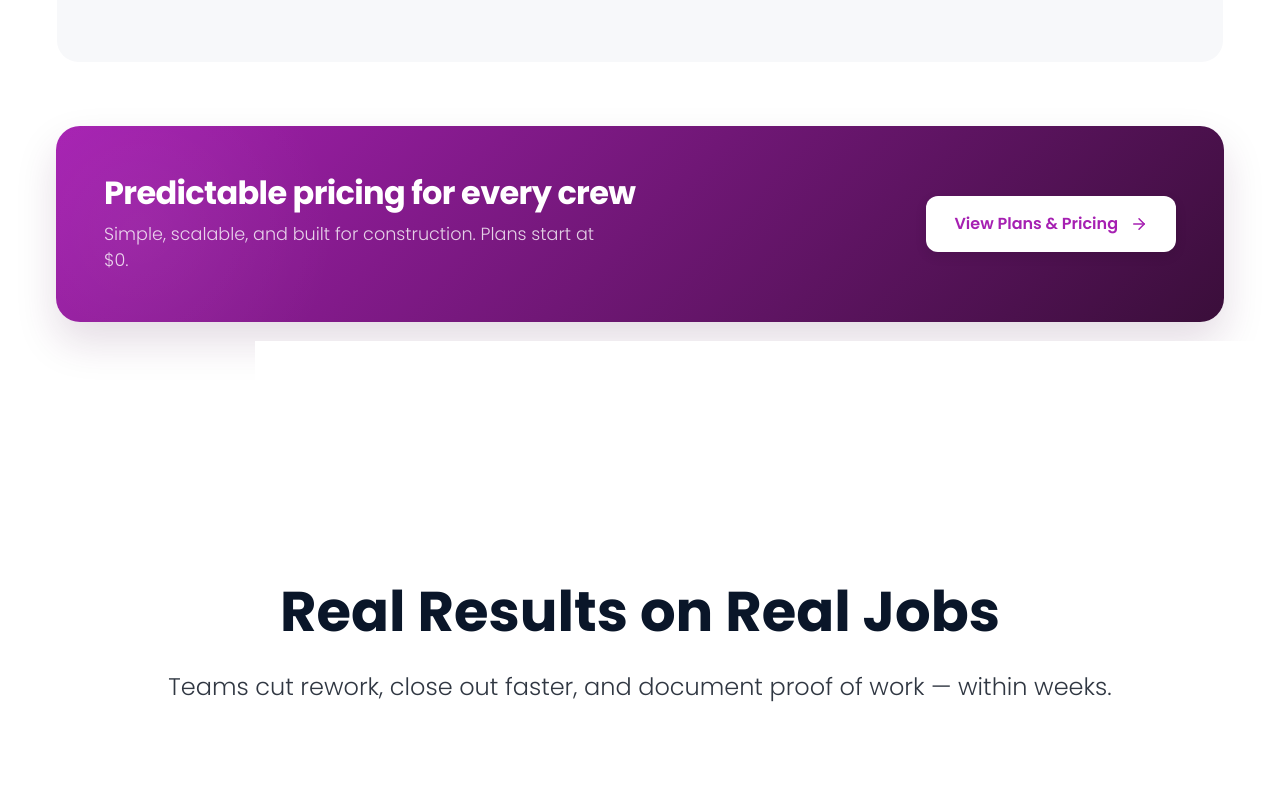
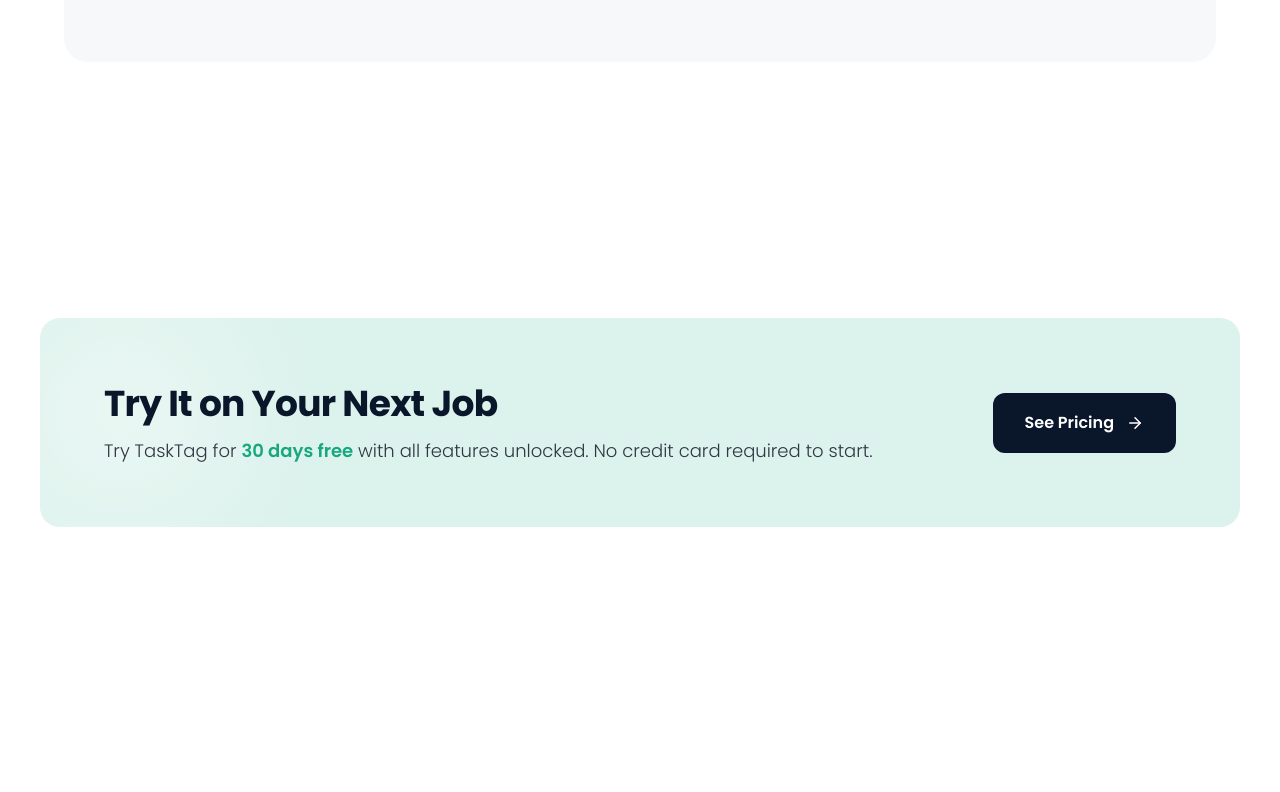
Before and after one commit to dedekysf/Landing-Page, a React (Vite) app: page / in a window 1280 px wide. Shown: the part 5740-6532 px from the top of the page. Built offline with nearby package versions, Linux system fonts and the light colour scheme.

Commit message:
style: perfect alignment for PricingTeaser with BlogResources

```diff
--- a/src/components/sections/BlogResources.module.css
+++ b/src/components/sections/BlogResources.module.css
@@ -1,5 +1,5 @@
 .section {
-    padding: 8rem 2rem 16rem 2rem;
+    padding: 8rem 2rem 8rem 2rem;
     margin: 0;
     background: var(--white);
 }
--- a/src/components/sections/CallToAction.module.css
+++ b/src/components/sections/CallToAction.module.css
@@ -1,6 +1,6 @@
 .section {
     background: var(--white);
-    padding: 12rem 1rem 0 1rem;
+    padding: 8rem 2rem 8rem 2rem;
     text-align: center;
     color: var(--text-primary);
     position: relative;
--- a/src/components/sections/ClientProof.module.css
+++ b/src/components/sections/ClientProof.module.css
@@ -1,5 +1,5 @@
 .section {
-    padding: 12rem 1rem;
+    padding: 8rem 2rem 8rem 2rem;
     background-color: transparent;
     color: var(--text-primary);
 }
--- a/src/components/sections/PricingTeaser.module.css
+++ b/src/components/sections/PricingTeaser.module.css
@@ -1,17 +1,23 @@
 .section {
-    padding: 4rem 2rem;
+    padding: 16rem 2rem 8rem 2rem;
+    margin: 0;
     background: var(--white);
 }
 
+.container {
+    max-width: var(--spacing-container);
+    margin: 0 auto;
+}
+
 .banner {
-    background: linear-gradient(135deg, var(--dark-magenta) 0%, #3a0e3a 100%);
-    border-radius: 24px;
-    padding: 3rem;
+    background: #DCF2EC;
+    border-radius: 20px;
+    padding: 4rem;
     display: flex;
     align-items: center;
     justify-content: space-between;
     gap: 2rem;
-    box-shadow: 0 20px 40px rgba(74, 18, 74, 0.15);
+    width: 100%;
     position: relative;
     overflow: hidden;
 }
@@ -23,46 +29,55 @@
     left: -10%;
     width: 400px;
     height: 400px;
-    background: radial-gradient(circle, rgba(255,255,255,0.05) 0%, transparent 70%);
+    background: radial-gradient(circle, rgba(255, 255, 255, 0.4) 0%, transparent 70%);
     pointer-events: none;
 }
 
 .content {
     flex: 1;
+    position: relative;
+    z-index: 2;
 }
 
 .title {
-    color: var(--white);
-    font-size: 2rem;
+    color: var(--text-primary);
+    font-size: 2.25rem;
     font-weight: 700;
-    margin-bottom: 0.5rem;
+    margin-bottom: 0.75rem;
     letter-spacing: -0.02em;
 }
 
 .subtitle {
-    color: rgba(255, 255, 255, 0.8);
-    font-size: 1.1rem;
-    max-width: 500px;
+    color: var(--text-secondary);
+    font-size: 1.125rem;
+    line-height: 1.4;
+}
+
+.highlight {
+    color: var(--secondary-green);
+    font-weight: var(--font-weight-semibold);
 }
 
 .ctaButton {
     display: flex;
     align-items: center;
     gap: 0.75rem;
-    background: var(--white);
-    color: var(--dark-magenta);
-    padding: 1rem 1.75rem;
+    background: var(--text-primary);
+    color: var(--white);
+    padding: 1.125rem 2rem;
     border-radius: 12px;
     font-weight: 600;
     text-decoration: none;
     transition: all 0.3s ease;
     white-space: nowrap;
-    box-shadow: 0 4px 12px rgba(0, 0, 0, 0.1);
+    position: relative;
+    z-index: 2;
 }
 
 .ctaButton:hover {
-    background: var(--grey-01);
-    box-shadow: 0 6px 20px rgba(0, 0, 0, 0.15);
+    background: var(--black);
+    transform: translateY(-2px);
+    box-shadow: 0 8px 24px rgba(0, 0, 0, 0.15);
 }
 
 @media (max-width: 991px) {
--- a/src/components/sections/PricingTeaser.tsx
+++ b/src/components/sections/PricingTeaser.tsx
@@ -6,7 +6,7 @@
 const PricingTeaser: React.FC = () => {
     return (
         <section className={styles.section}>
-            <div className="container">
+            <div className={styles.container}>
                 <motion.div
                     className={styles.banner}
                     initial={{ opacity: 0, y: 20 }}
@@ -16,10 +16,10 @@
                 >
                     <div className={styles.content}>
                         <h2 className={styles.title}>
-                            Predictable pricing for every crew
+                            Try It on Your Next Job
                         </h2>
                         <p className={styles.subtitle}>
-                            Simple, scalable, and built for construction. Plans start at $0.
+                            Try TaskTag for <span className={styles.highlight}>30 days free</span> with all features unlocked. No credit card required to start.
                         </p>
                     </div>
                     <motion.a
@@ -28,7 +28,7 @@
                         whileHover={{ x: 5 }}
                         whileTap={{ scale: 0.98 }}
                     >
-                        <span>View Plans & Pricing</span>
+                        <span>See Pricing</span>
                         <ArrowRight size={18} />
                     </motion.a>
                 </motion.div>
--- a/src/pages/Home.module.css
+++ b/src/pages/Home.module.css
@@ -323,6 +323,7 @@
 
 /* --- Shared CTA & Footer Wrapper --- */
 .bottomUnifiedWrapper {
+    padding-top: 8rem;
     background: linear-gradient(180deg, rgba(var(--light-peach-rgb), 0.2) 0%, rgba(var(--light-peach-rgb), 1) 100%);
     width: 100%;
     position: relative;
--- a/src/pages/Home.tsx
+++ b/src/pages/Home.tsx
@@ -25,9 +25,7 @@
                     <Templates />
                 </ScrollReveal>
 
-                <ScrollReveal>
-                    <PricingTeaser />
-                </ScrollReveal>
+                <PricingTeaser />
 
                 <ScrollReveal>
                     <ClientProof />
```
